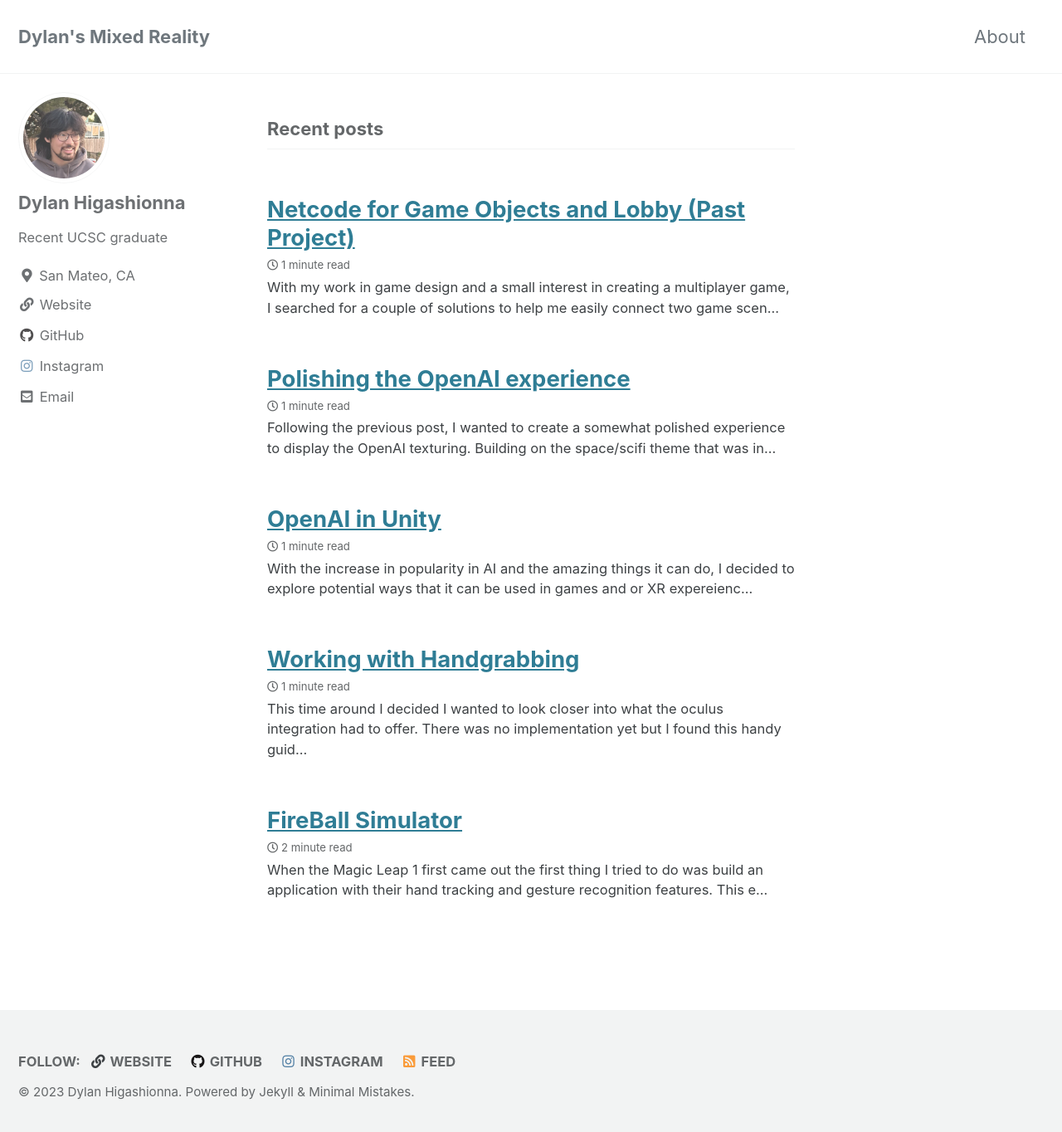
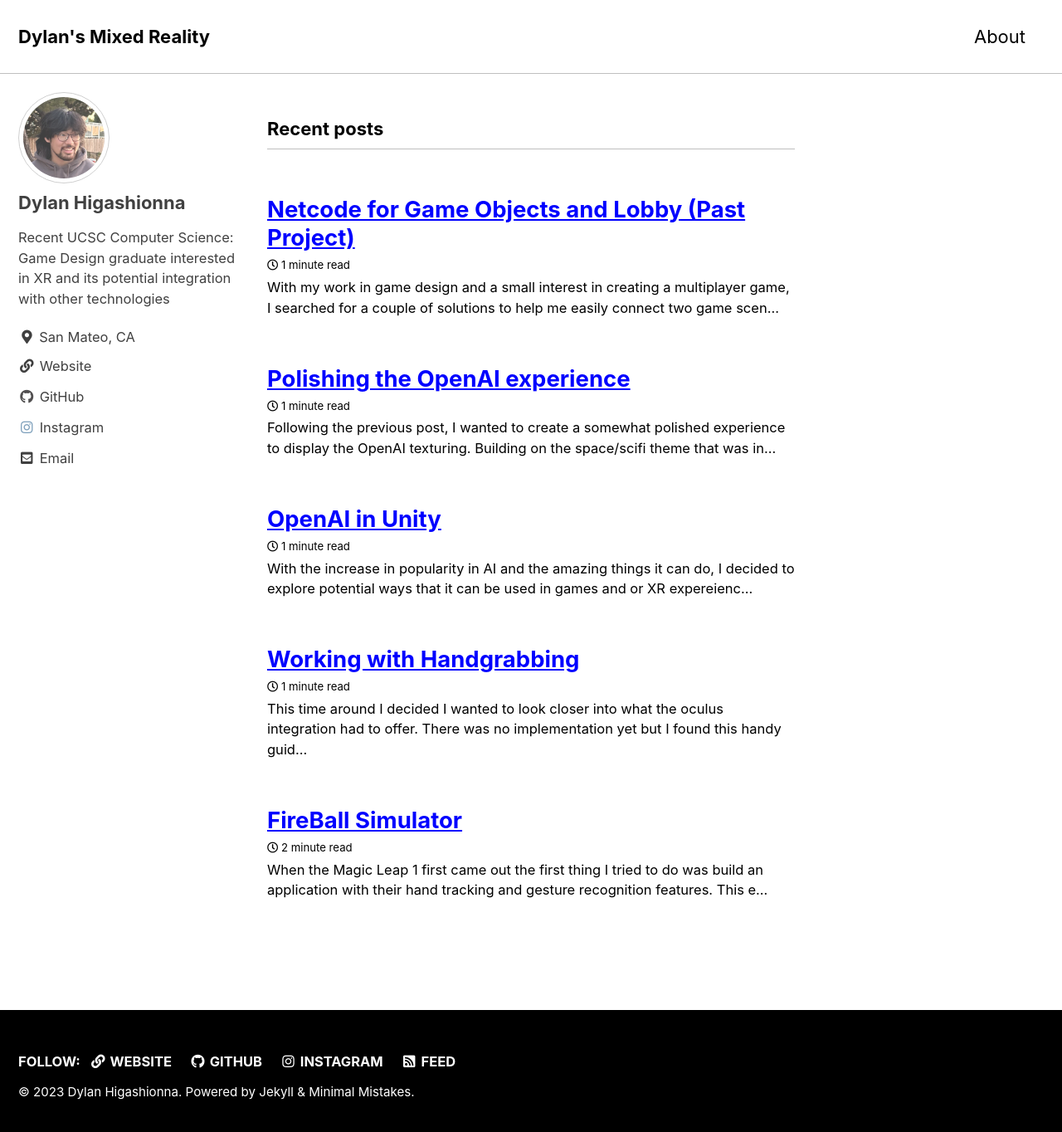
Before and after one commit to dylhigaXR/dylhigaXR.github.io, a Jekyll site: the page built from index.html, in a window 1280 px wide and 1371 px high. Shown: the top 1364 px of the window at 83% size. Built offline with Jekyll 4.4.1, drawn with Linux system fonts in a browser that asks for light colours; cached includes are drawn as plain includes; the list of posts is cut into pages by our own code.

Commit message:
+favicon

```diff
--- a/_config.yml
+++ b/_config.yml
@@ -12,7 +12,7 @@
 
 # theme                  : "minimal-mistakes-jekyll"
 # remote_theme           : "mmistakes/minimal-mistakes"
-minimal_mistakes_skin    : "default" # "air", "aqua", "contrast", "dark", "dirt", "neon", "mint", "plum", "sunrise"
+minimal_mistakes_skin    : "contrast" # "air", "aqua", "contrast", "dark", "dirt", "neon", "mint", "plum", "sunrise"
 
 # Site Settings
 locale                   : "en-US"
@@ -106,7 +106,7 @@ analytics:
 author:
   name             : "Dylan Higashionna"
   avatar           : "/assets/images/ProfilePhotoIcon.png"
-  bio              : "Recent UCSC graduate "
+  bio              : "Recent UCSC Computer Science: Game Design graduate interested in XR and its potential integration with other technologies"
   location         : "San Mateo, CA"
   email            : "dylhigaXR@gmail.com"
   links:
--- a/_includes/head/custom.html
+++ b/_includes/head/custom.html
@@ -1,5 +1,11 @@
 <!-- start custom head snippets -->
 
 <!-- insert favicons. use https://realfavicongenerator.net/ -->
-
+<link rel="apple-touch-icon" sizes="180x180" href="/apple-touch-icon.png">
+<link rel="icon" type="image/png" sizes="32x32" href="/favicon-32x32.png">
+<link rel="icon" type="image/png" sizes="16x16" href="/favicon-16x16.png">
+<link rel="manifest" href="/site.webmanifest">
+<link rel="mask-icon" href="/safari-pinned-tab.svg" color="#5bbad5">
+<meta name="msapplication-TileColor" content="#da532c">
+<meta name="theme-color" content="#ffffff">
 <!-- end custom head snippets -->
```
Also changed, not shown: browserconfig.xml (added, +9 -0 lines), android-chrome-192x192.png (added), android-chrome-256x256.png (added), apple-touch-icon.png (added), favicon-16x16.png (added), favicon-32x32.png (added), favicon.ico (added), mstile-150x150.png (added), safari-pinned-tab.svg (added), site.webmanifest (added), 1 other file.
